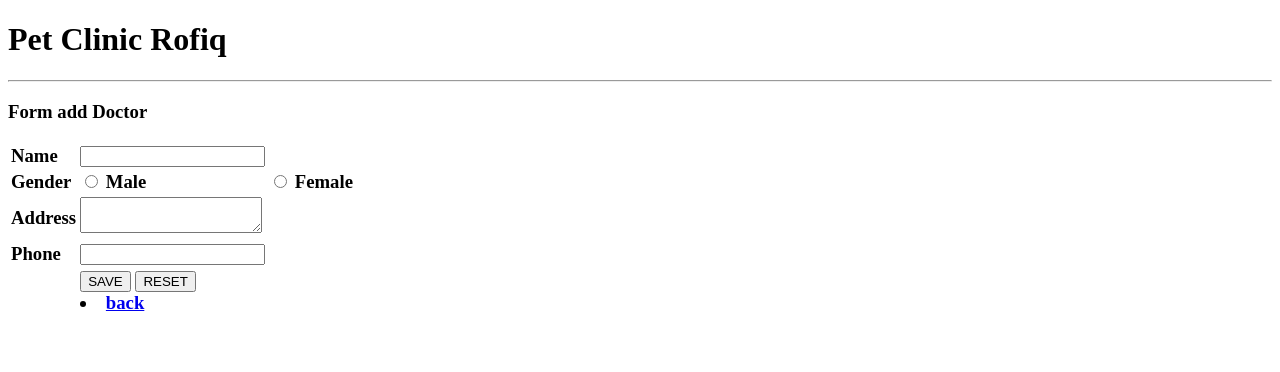
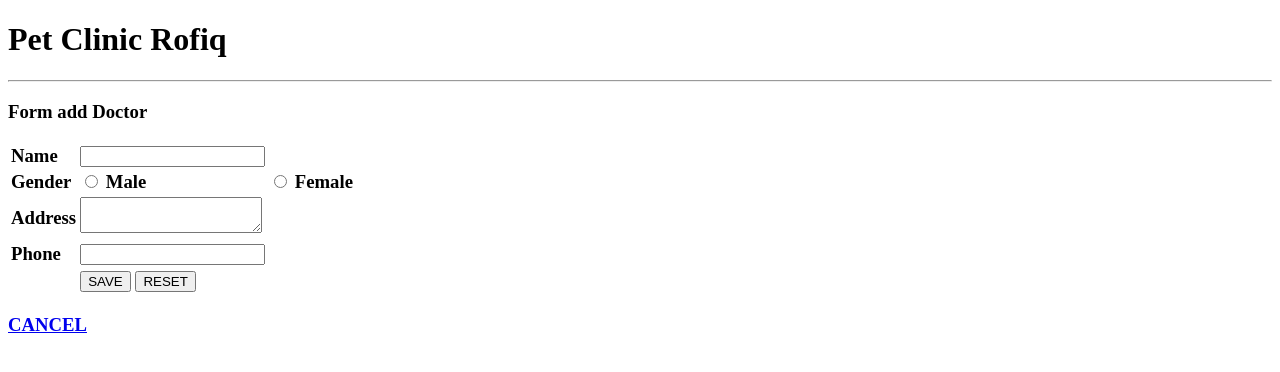
Before and after one commit to Rofik783/petclinic, a PHP site: page /Add_doctor_220076.php in a window 1280 px wide. Shown: the top 372 px of the page. Run offline with PHP 8.4, Linux system fonts and the light colour scheme.

Commit message:
Update Add_doctor_220076.php

```diff
--- a/Add_doctor_220076.php
+++ b/Add_doctor_220076.php
@@ -31,11 +31,10 @@
 				<td>
 				 <input type="submit" name="save" value="SAVE">
 				 <input type="reset" name="reset" value="RESET">
-				 <li class="selected"><a href="index.php">back</a></li>
 				</td>
 			 </tr>
 			<table>
 	</form>
-
+		<p><a href="read_doctor_220076.php">CANCEL</a></p>
 </body>
 </html>
```
